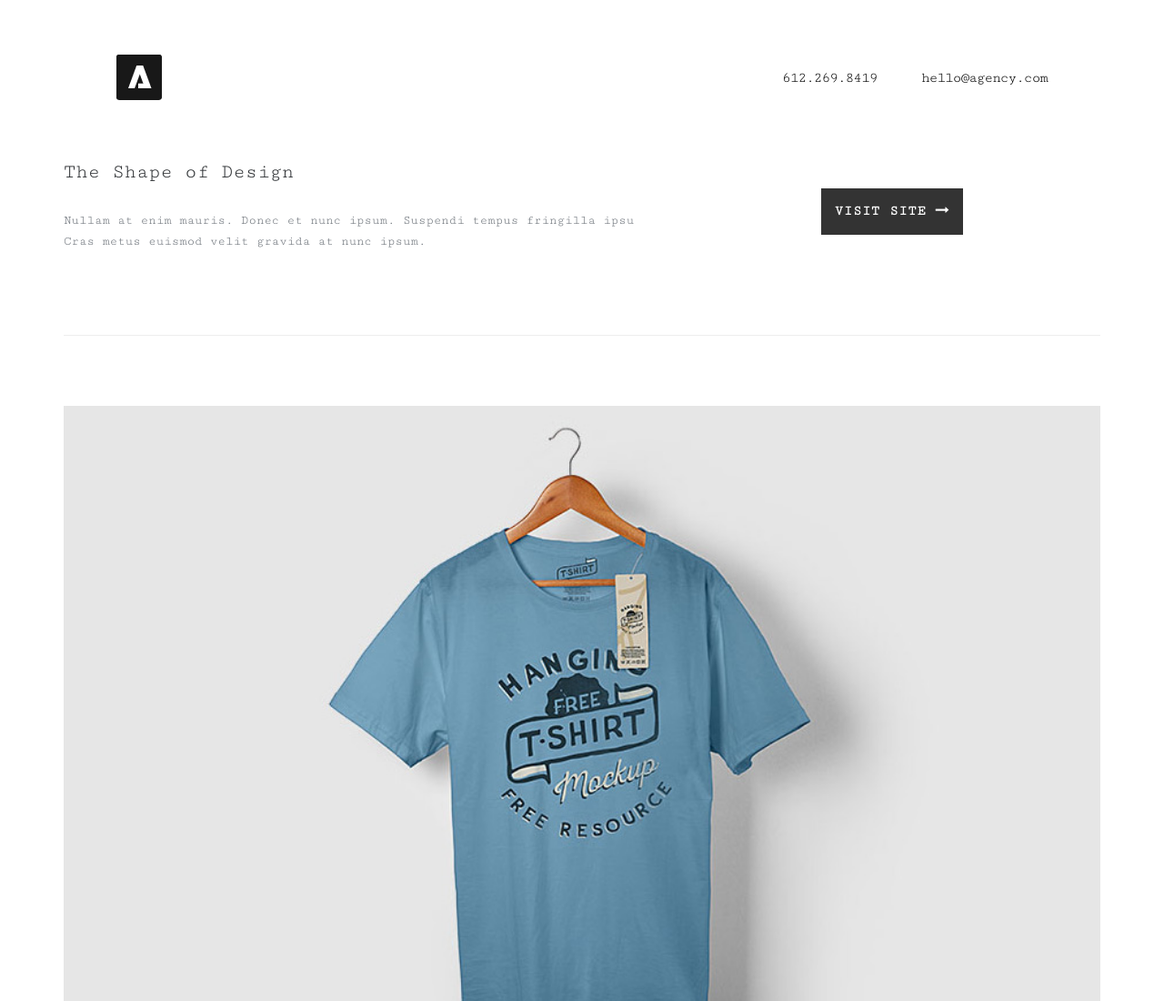
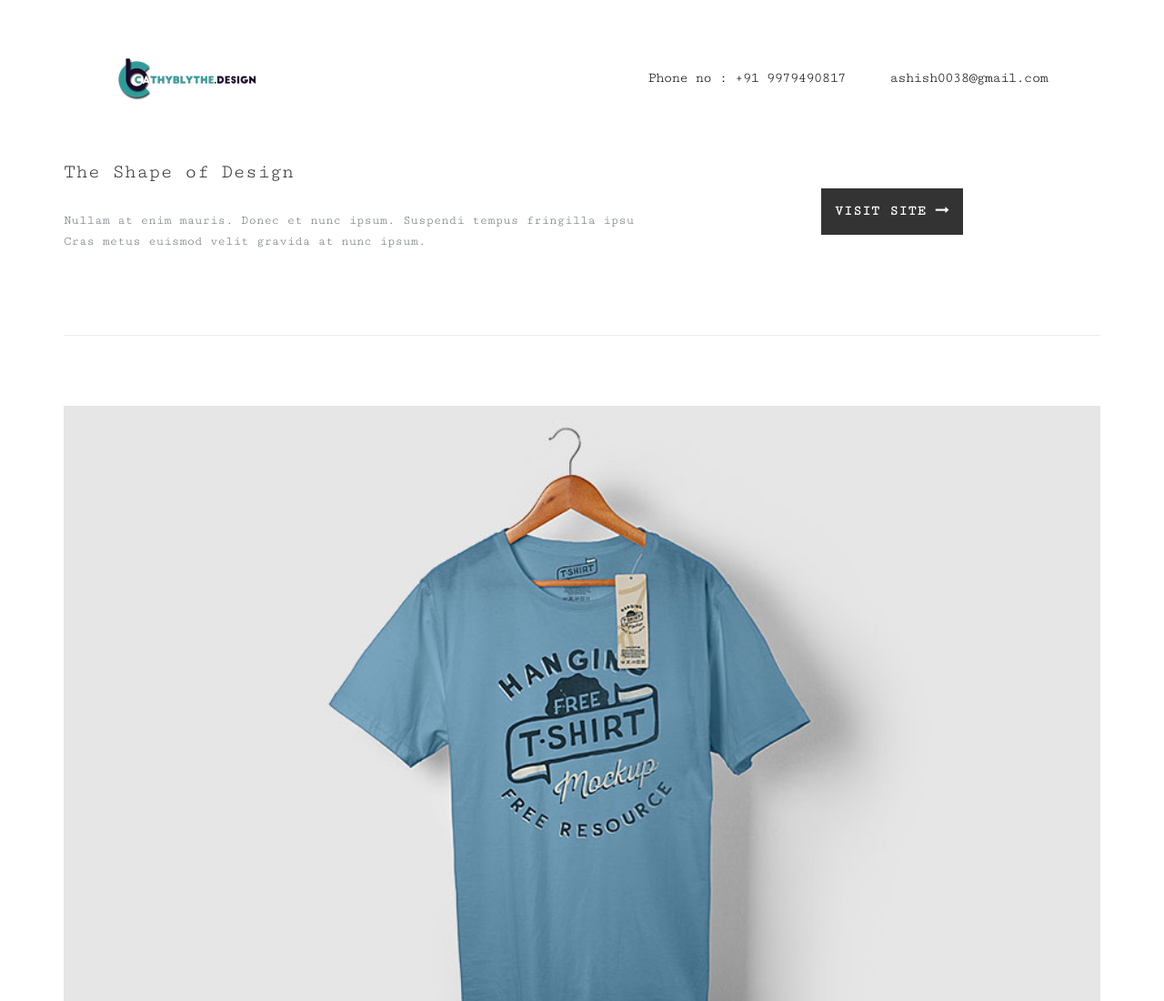
Before and after one commit to ashish0038/ashish0038, a plain HTML site: page cb/work-details.html in a window 1280 px wide. Shown: the top 1100 px of the page at 91% size. Drawn offline with nearby package versions, Linux system fonts and the light colour scheme.

Commit message:
01cb change in work file

```diff
--- a/cb/work-details.html
+++ b/cb/work-details.html
@@ -9,7 +9,7 @@
 <meta charset="utf-8">
 <meta name="description" content="">
 <meta name="viewport" content="width=device-width, initial-scale=1">
-<title>Adriya - Minimal, Creative, One Page Bootstrap Template</title>
+<title>Cathyblythe</title>
 <link rel="stylesheet" href="css/bootstrap.min.css">
 <link rel="stylesheet" href="css/jquery.fancybox.css">
 <link rel="stylesheet" href="css/main.css">
@@ -20,12 +20,12 @@
 <body>
 <!-- header top section -->
 <section class="banner" role="banner">
-  <header id="header">
-    <div class="header-content clearfix"> <a class="logo" href="index.html"><img src="images/logo.png" alt=""></a>
+ <header id="header">
+    <div class="header-content clearfix"> <a class="logo" href="index.html"><img src="images/logo-active.png" alt="CB"></a>
       <nav class="navigation" role="navigation">
         <ul class="primary-nav">
-          <li>612.269.8419</li>
-          <li><a href="mainlto:hello@phdl.co">hello@agency.com</a></li>
+          <li>Phone no : +91 9979490817</li>
+          <li><a href="mainlto:hello@phdl.co">ashish0038@gmail.com</a></li>
         </ul>
       </nav>
       <a href="#" class="nav-toggle">Menu<span></span></a> </div>
```
